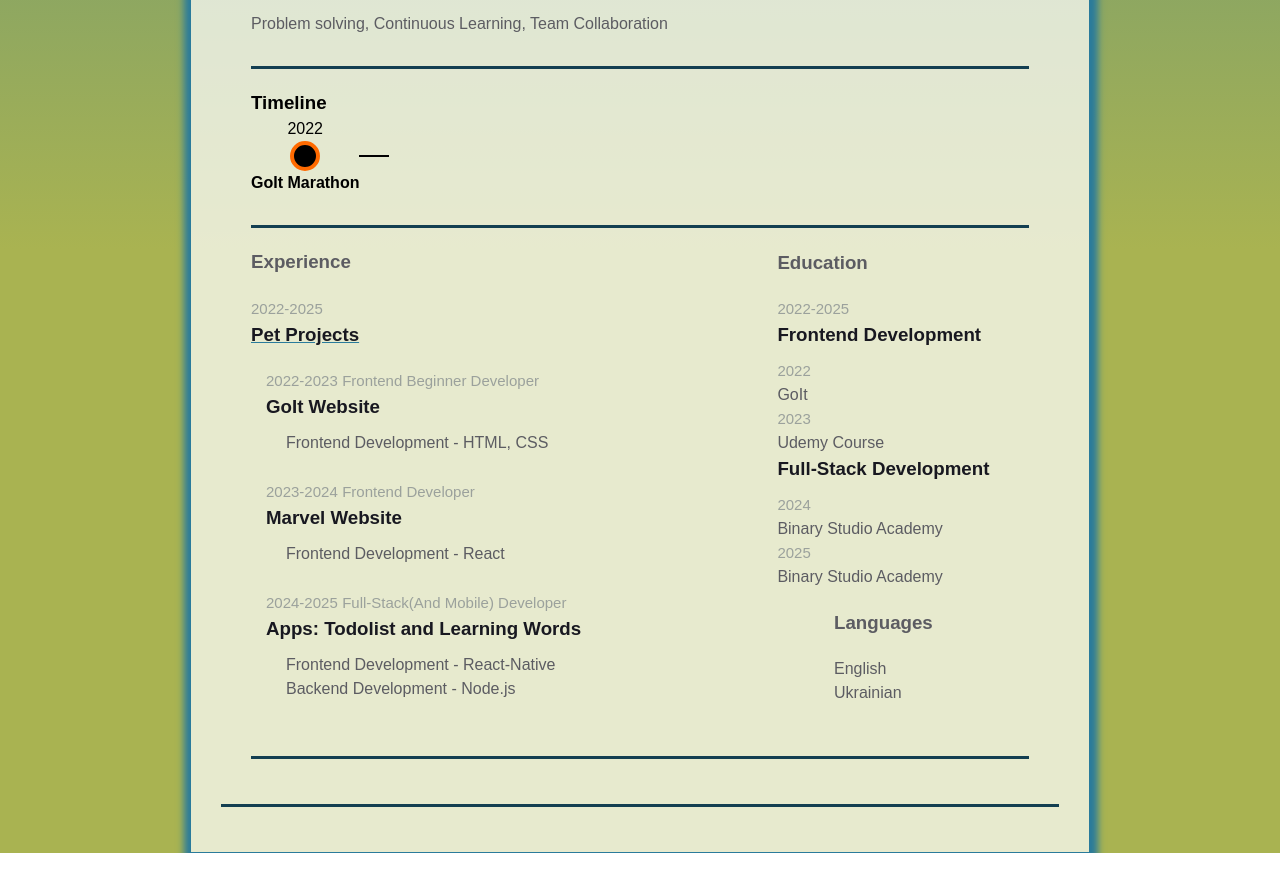
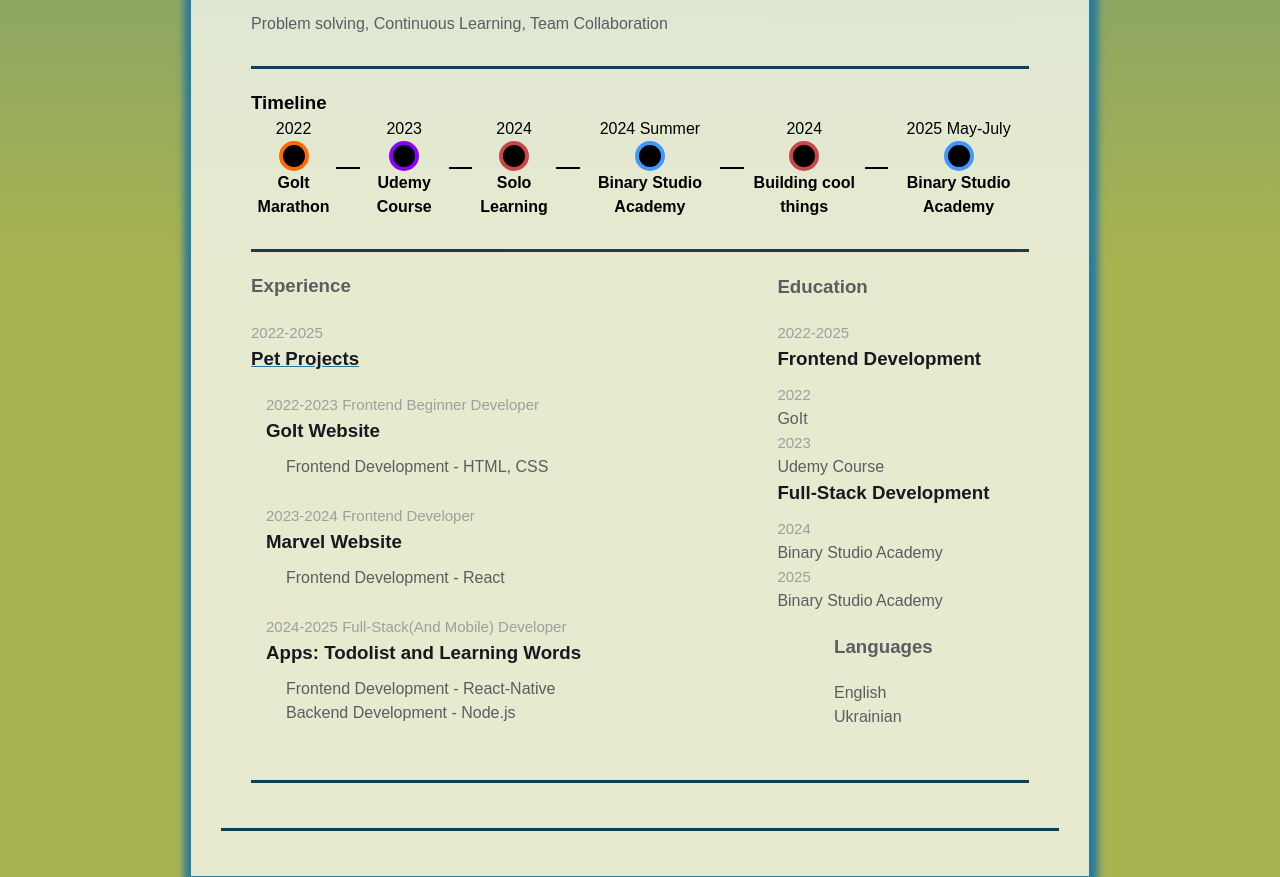
Before and after one commit to m1liaron/m1liaron-homepage, a plain HTML site: page index.html in a window 1280 px wide. Shown: the part 1384-2261 px from the top of the page. Before the commit the page ends 2237 px from the top, so only its background shows below. Drawn offline with Linux system fonts and the light colour scheme.

Commit message:
feat: basic timeline

```diff
--- a/index.html
+++ b/index.html
@@ -135,9 +135,43 @@
                                     <div class="fv">
                                         <span>2022</span>
                                         <div class="timeline__point"></div>
-                                        <h4>GoIt Marathon</h4>
+                                        <h4 class="timeline__point__text">GoIt Marathon</h4>
                                     </div>
                                     <div class="timeline__line"></div>
+
+                                    <div class="fv">
+                                        <span>2023</span>
+                                        <div class="timeline__point udemy"></div>
+                                        <h4 class="timeline__point__text">Udemy Course</h4>
+                                    </div>
+                                    <div class="timeline__line"></div>
+
+                                    <div class="fv">
+                                        <span>2024</span>
+                                        <div class="timeline__point solo"></div>
+                                        <h4 class="timeline__point__text">Solo Learning</h4>
+                                    </div>
+                                    <div class="timeline__line"></div>
+
+                                    <div class="fv">
+                                        <span>2024 Summer</span>
+                                        <div class="timeline__point binary"></div>
+                                        <h4 class="timeline__point__text">Binary Studio Academy</h4>
+                                    </div>
+                                    <div class="timeline__line"></div>
+
+                                    <div class="fv">
+                                        <span>2024</span>
+                                        <div class="timeline__point solo"></div>
+                                        <h4 class="timeline__point__text">Building cool things</h4>
+                                    </div>
+                                    <div class="timeline__line"></div>
+
+                                    <div class="fv">
+                                        <span>2025 May-July</span>
+                                        <div class="timeline__point binary"></div>
+                                        <h4 class="timeline__point__text">Binary Studio Academy</h4>
+                                    </div>
                                 </div>
                             </div>
                         </div>
--- a/styles.css
+++ b/styles.css
@@ -244,10 +244,26 @@ span.higlight {
     border: 4px #FF6A00 solid;
 }
 
+.timeline__point.udemy {
+    border-color: #8800FF;
+}
+
+.timeline__point.binary {
+    border-color: #3F98FF;
+}
+
+.timeline__point.solo {
+    border-color: #C94749;
+}
+
 .timeline__line {
     width: 30px;
     height: 2px;
     background-color: #000;
+}
+
+.timeline__point__text{
+    text-align: center;
 }
 
 /* Experience and additional info styles */
```
